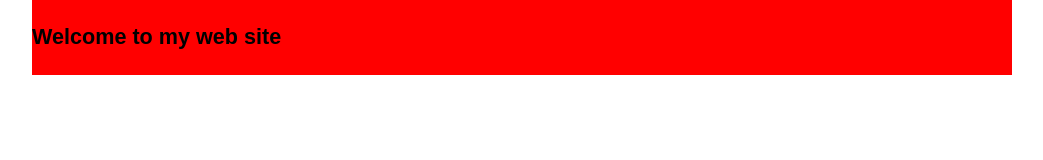
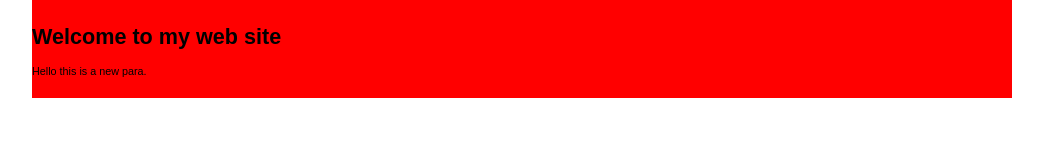
Before and after one commit to iancawthorne/Test-repo, a plain HTML site: page index.html in a window 1280 px wide. Shown: the whole page, without its empty margins (118-1161 px from the left). Drawn offline with Linux system fonts and the light colour scheme.

Commit message:
Added new para.

```diff
--- a/index.html
+++ b/index.html
@@ -14,6 +14,8 @@
 
 <h1>Welcome to my web site</h1>
 
+<p>Hello this is a new para.</p>
+
 </div><!--page-->
 
 </body>
```
